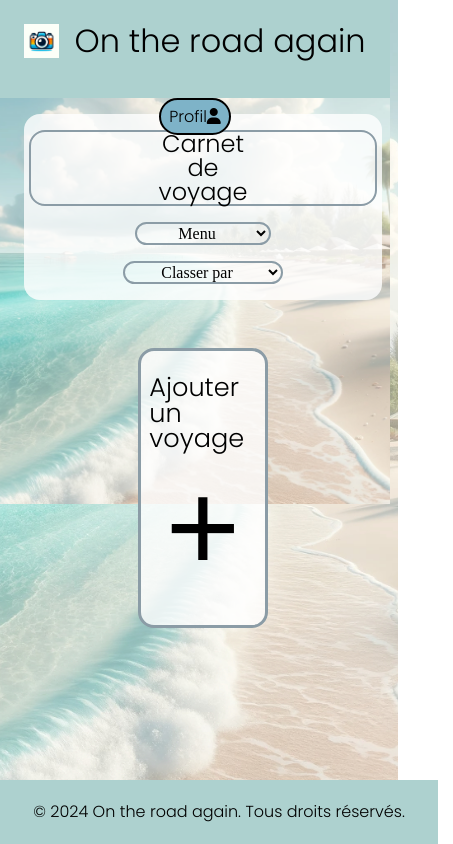
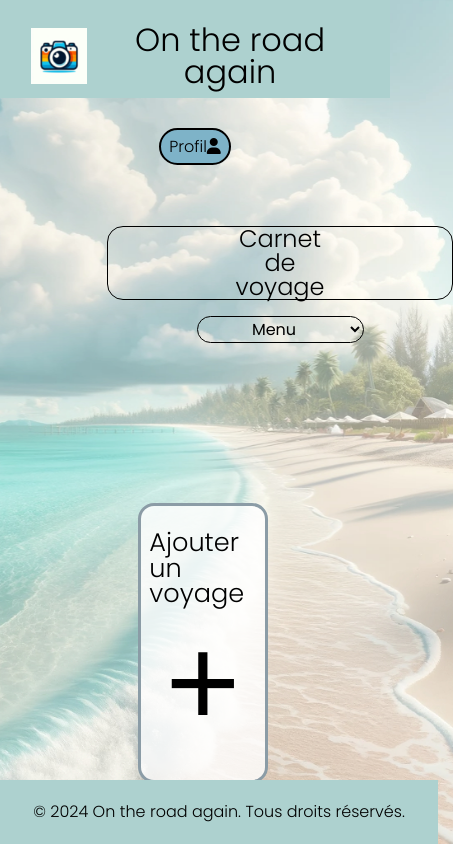
Before and after one commit to Terrier-Anais/new-repo-OTRA-front, a website with bundled scripts: page html/roadbook.html in a window 390 px wide. Shown: the whole page, 453 px wide, since content can reach past the window. Built offline with nearby package versions, Linux system fonts and the light colour scheme; no server answers.

Commit message:
fix responsive

```diff
--- a/css/profil.css
+++ b/css/profil.css
@@ -16,6 +16,22 @@ main {
     width: 100%;
     padding-top: 80px;
 }
+
+.website_header .right span {
+    margin: 0 1rem;
+    border: 2px solid black;
+    padding: 0.5rem;
+    border-radius: 1.5rem;
+    background-color: var(--btn-bg-color);
+    cursor: pointer;
+}
+
+a {
+    text-decoration: none;
+    color: black;
+}
+
+
 
 .profil {
     background-color: #fff;
--- a/css/roadbook.css
+++ b/css/roadbook.css
@@ -10,12 +10,11 @@
   justify-content: space-evenly;
   padding: 1rem 10rem;
   display: flex;
-  border: #8b9ca6 solid 0.2rem;
+  border: black solid 0.15rem;
   border-radius: 1rem;
-  margin: 1rem;
+  margin: 7rem;
   justify-content: center;
   align-items: center;
-  background-color: rgba(0255, 255, 255, 0.8);
 }
 
 .trip-page_menu {
@@ -26,23 +25,22 @@
 
 #menu_choice {
   border-radius: 1rem;
-  border: #8b9ca6 solid 0.15rem;
+  border: black solid 0.1rem;
   text-align: center;
   font-size: 1rem;
   background-color: transparent;
   cursor: pointer;
-  font-family: "Sedan SC", serif;
   margin-right: 2rem;
+  font-family: "Poppins";
 }
 
 .main_title {
   font-size: 2rem;
   text-align: center;
-  border: #8b9ca6 solid 0.15rem;
+  border: black solid 0.1rem;
   padding: 0.4rem 8rem;
   border-radius: 1rem;
 }
-
 .trip-page_classement {
   display: flex;
   flex-direction: column;
@@ -323,6 +321,10 @@ h3 {
   color: white;
 }
 
+footer.website_footer{
+  position:fixed;
+}
+
 @media screen and (width <= 768px) {
   .trip-page {
     width: 100vw;
--- a/css/style.css
+++ b/css/style.css
@@ -21,7 +21,8 @@ body, html {
     font-style: normal;
     margin: 0;
     padding: 0;
-    background: url("../pictures/plage2.jpg") no-repeat center center/cover;
+    background: url("../pictures/plage2.jpg") no-repeat center center fixed;
+    background-size: cover;
     scroll-snap-type: y mandatory;
     scroll-behavior: smooth;
     min-height: 100%;
@@ -47,10 +48,10 @@ body, html {
     align-items: center;
 }
 
-.website_header .left img {
-  max-width: var(--logo-max-width);
+.website_header .left a img {
+  max-width: 80%;
   height: auto;
-  padding-right: 1rem;
+  /* padding-right: 1rem; */
 }
 
 .website_header .right span {
@@ -74,7 +75,8 @@ h1 {
     background-color: var(--bg-color);
     padding: 1rem var(--padding-large);
     text-align: center;
-    position: fixed;
+    position:relative;
+    scroll-snap-align: end;
     width: 100%;
     bottom: 0;
 }
@@ -157,6 +159,16 @@ img {
         width: auto;
     }
 
+    .website_header a img  {
+    max-width: 100%; /* Assure que l'image ne dépasse pas la largeur du parent */
+    height: auto; /* Permet à la hauteur de l'image de s'ajuster proportionnellement */
+  }
+  .website_header .left {
+    margin-bottom: 10px;
+    text-align: right; /* Aligne le contenu au centre */
+  }
+
+
     .website_header .left,
     .website_header .right {
         width: 100%;
@@ -196,4 +208,9 @@ img {
     .website_footer {
         padding: 1.5rem;
     }
+
+    span #pseudo{
+        position: relative;
+        text-align: right;
+    }
 }
--- a/css/trip.css
+++ b/css/trip.css
@@ -27,7 +27,7 @@
   display: flex;
   border: black solid 0.15rem;
   border-radius: 1rem;
-  margin: 1.5rem;
+  margin: 4rem;
   justify-content: center;
   align-items: center;
 }
@@ -94,7 +94,7 @@ option {
 
 .visit-details {
   display: flex;
-  flex-direction: row;
+  flex-direction: column;
   align-items: center;
   box-sizing: border-box;
   width: 70%;
@@ -505,3 +505,75 @@ width: 33%; /* Show up to three photos */
   width: 80%;
   height: 80%;
 }
+
+footer.website_footer{
+  position:fixed;
+}
+ /* Styles pour les petits écrans */
+/* Responsive adjustments */
+@media only screen and (max-width: 600px) {
+  .website_header {
+    flex-direction: column;
+    text-align: center;
+    padding: 10px 0;
+  }
+
+   .website_header .left {
+    margin-bottom: 10px;
+  }
+
+  .website_header .right {
+    margin-top: 10px;
+  }
+
+   .trip-page_header {
+    flex-direction: column;
+    align-items: center;
+  }
+
+  .visit-details header {
+    flex-direction: column;
+    align-items: center;
+  }
+
+  .visit-details .edit-delete-button {
+    margin-top: 10px;
+    justify-content: center;
+  }
+
+  .visit-details .city {
+    flex-direction: column;
+    align-items: flex-start;
+    text-align: center;
+  }
+
+  .visit-details .visit-photo {
+    align-items: center;
+  }
+
+  h2.main_title {
+    border: none;
+  }
+
+  .visit-details .photos-container {
+    max-width: 100%;
+    overflow-x: auto;
+    white-space: nowrap;
+    margin-bottom: 10px;
+  }
+
+  .visit-details .visit-photos_button {
+    flex-direction: column;
+    align-items: center;
+  }
+
+  .visit-details .visit-photos_button button {
+    margin: 5px 0;
+  }
+
+
+  .website_header img a {
+    max-width: 100%; /* Assure que l'image ne dépasse pas la largeur du parent */
+    height: auto; /* Permet à la hauteur de l'image de s'ajuster proportionnellement */
+  }
+}
--- a/html/roadbook.html
+++ b/html/roadbook.html
@@ -29,14 +29,15 @@
     <!--Header de la page web-->
     <header class="website_header">
         <div class="left">
-            <img src="../pictures/logo.png" alt="logo du site en forme d'appareil photo"/>
+            <a href="roadbook.html">
+                <img src="../pictures/logo.png" alt="logo du site en forme d'appareil photo"/>
+            </a>
             <h1>On the road again</h1>
         </div>
-        <div class="right">
-            <span id="pseudo"
-            >Profil<i id="user" class="fa-solid fa-user"></i
+        <nav class="right">
+            <span id="profil">Profil<i id="user" class="fa-solid fa-user"></i
               ></span>
-            </div>
+            </nav>
     </header>
 
     <!--Contenu de la page roadbook-->
@@ -59,14 +60,14 @@
                 <h2 class="main_title">Carnet de voyage</h2>
             </div>
             <!--Système de classement-->
-            <div class="trip-page_classement">
+            <!-- <div class="trip-page_classement">
                 <select id="classement_choice">
                     <option value="" hidden>Classer par</option>
                     <option>Date</option>
                     <option>Note</option>
                     <option>Durée</option>
                 </select>
-            </div>
+            </div>    -->
         </header>
 
         <!--Bloc contenant les voyages-->
```
Also changed, not shown: html/home.html (+3 -4 lines), html/profil.html (+8 -4 lines), html/trip.html (+16 -6 lines).
